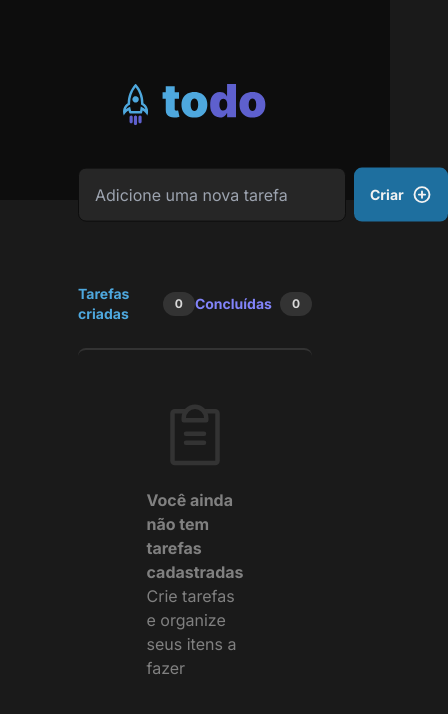
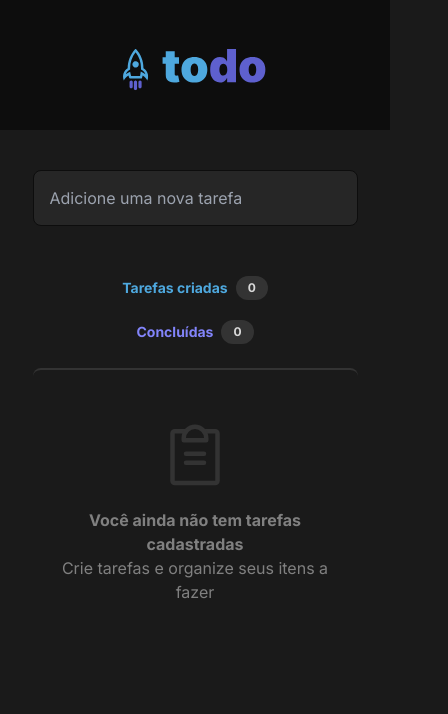
Before and after one commit to JamDev0/To-Do-Do-Do, a React (Vite) app: page / in a window 390 px wide. Shown: the top 714 px of the page, 448 px wide, since content can reach past the window. Built offline with nearby package versions, Linux system fonts and the light colour scheme.

Commit message:
V 2.0.0
Versão com local storage e com a versão mobile arrumada

```diff
--- a/package.json
+++ b/package.json
@@ -10,7 +10,8 @@
   "dependencies": {
     "phosphor-react": "^1.4.1",
     "react": "^18.0.0",
-    "react-dom": "^18.0.0"
+    "react-dom": "^18.0.0",
+    "react-responsive": "^9.0.0-beta.10"
   },
   "devDependencies": {
     "@types/react": "^18.0.0",
--- a/src/modules/CreateNewToDo.tsx
+++ b/src/modules/CreateNewToDo.tsx
@@ -2,31 +2,73 @@ import { PlusCircle } from 'phosphor-react';
 
 import { useState } from 'react';
 
+import { useMediaQuery } from 'react-responsive';
+
 interface CreateNewToDoProps {
-    createButtonClickEvent: (arg: string) => void;
+    handleCreateToDoEvent: (arg: string) => void;
 }
 
-export function CreateNewToDo({ createButtonClickEvent }: CreateNewToDoProps) {
+export function CreateNewToDo({ handleCreateToDoEvent }: CreateNewToDoProps) {
     const [inputValue, setInputValue] = useState<string>('');
+    const [isInputFocused, setIsInputFocused] = useState<boolean>(false)
+
+    const isDesktop = useMediaQuery({ query: '(min-width: 1024px)' });
+
+    function toggleIsInputFocused() {
+        setIsInputFocused(!isInputFocused);
+    }
+
+    return(
+        <form
+         className="
+            flex flex-col gap-y-[10px] w-full mb-[50px] gap-x-2
+            lg:flex-row lg:-translate-y-[60%] lg:h-[54px] lg:mb-[30px]
+         "
+        >
 
 
-    return(
-        <form className="flex w-full mb-[30px] h-[54px] gap-x-2 -translate-y-[60%]">
             <input
              type='text'
+             name='createToDoInput'
              className="grow text-brand-base-gray-100 bg-brand-base-gray-500 p-4 rounded-lg font-brand-gray-300:placeholder border-brand-base-gray-700 border focus:border-transparent"
              placeholder='Adicione uma nova tarefa'
              onChange={ event => {setInputValue(event.target.value)}}
+             onFocus={ () => !isInputFocused ? toggleIsInputFocused() : null }
+             onBlur={ event => {event.relatedTarget?.name === 'createNewToDoButton' ? null : toggleIsInputFocused()} }
              value={inputValue}
             >
 
             </input>
-            <button
-             className="transition-colors duration-200 grow-0 p-4 rounded-lg align-middle bg-brand-blue-500 text-sm font-bold flex gap-x-2 justify-center items-center text-brand-base-gray-100 hover:bg-brand-blue-400 focus:bg-brand-blue-400"
-             onClick={ event => {event.preventDefault(); createButtonClickEvent(inputValue); setInputValue('')}}
-            >
-                Criar <PlusCircle weight='bold' className='w-5 h-5'/>
-            </button>
+
+            {
+                isDesktop ?
+                    (
+                        <button
+                         name='createNewToDoButton'
+                         className="transition-colors duration-200 grow-0 p-4 rounded-lg align-middle bg-brand-blue-500 text-sm font-bold flex gap-x-2 justify-center items-center text-brand-base-gray-100 hover:bg-brand-blue-400 focus:bg-brand-blue-400"
+                         onClick={ event => {event.preventDefault(); handleCreateToDoEvent(inputValue); setInputValue('')}}
+                        >
+                            Criar <PlusCircle weight='bold' className='w-5 h-5'/>
+                        </button>
+                    )
+                :
+                    (
+                        isInputFocused ?
+                            (
+                                <button
+                                 name='createNewToDoButton'
+                                 className="transition-colors duration-200 grow-0 p-4 rounded-lg align-middle bg-brand-blue-500 text-sm font-bold flex gap-x-2 justify-center items-center text-brand-base-gray-100 hover:bg-brand-blue-400 focus:bg-brand-blue-400"
+                                 onClick={ event => {event.preventDefault(); handleCreateToDoEvent(inputValue); setInputValue('')}}
+                                 onBlur={ event => {event.relatedTarget?.name === 'createToDoInput' ? null : toggleIsInputFocused()} }
+                                >
+                                    Criar <PlusCircle weight='bold' className='w-5 h-5'/>
+                                </button>
+                            )
+                        :
+                            null
+                    )
+            }
+
         </form>
     )
 }
--- a/src/modules/Header.tsx
+++ b/src/modules/Header.tsx
@@ -2,10 +2,17 @@ import TextLogo from '../../public/TextLogo.svg'
 
 export function Header() {
     return (
-        <header className="h-[200px] w-full bg-brand-base-gray-700 flex justify-center">
+        <header
+         className="
+            h-[130px] w-full bg-brand-base-gray-700 flex justify-center mb-[40px]
+            lg:h-[200px] lg:mb-0
+         "
+        >
             <img
              src={TextLogo}
-             className="w-36 aspect-auto"
+             className="
+                w-36 aspect-auto
+             "
             />
         </header>
     )
--- a/src/modules/Main.tsx
+++ b/src/modules/Main.tsx
@@ -11,24 +11,39 @@ interface ToDosInterface {
 
 export function Main() {
     const [toDos, setToDos] = useState<ToDosInterface[] | []>([]);
+    const [wasComponentRendered, setWasComponentRendered] = useState<boolean>(false)
 
+    async function getToDos() {
+        return JSON.parse(localStorage.getItem('ToDos')!);
+    }
 
-    // codigos que são usados para facilitar o teste do app, carregam ToDos pre feitos de um arquivo json local
+    useEffect(()=>{
+        if(localStorage.getItem('ToDos') !== null)
+        {
+            getToDos().then(data => setToDos(data));
+        }
+        setWasComponentRendered(true);
+    }, []);
 
-    // async function getToDos() {
-    //     return fetch('../../../Jsons/ToDos.json').then(res => res.json()).then(data => {return data})
-    // }
-
-    // useEffect(()=>{
-    //     getToDos().then(data => setToDos(data));
-    // }, []);
-
+    useEffect(()=>{
+        if(wasComponentRendered)
+        {
+            localStorage.setItem('ToDos', JSON.stringify(toDos))
+        }
+    }, [toDos, wasComponentRendered])
 
     function handleToDoCheck(submitterId: number) {
         let toDosElements = toDos;
         let submitter = toDosElements.find(element => element.id === submitterId)!;
         submitter.isChecked = !submitter.isChecked;
-        let toDosElementsWithSubmitterAltered = toDosElements.map(element => element.id !== submitterId ? element : submitter);
+        let toDosElementsWithSubmitterAltered = [];
+        if(submitter.isChecked)
+        {
+            toDosElementsWithSubmitterAltered = toDos.filter(element => element.id !== submitterId);
+            toDosElementsWithSubmitterAltered.push(submitter);
+        } else {
+            toDosElementsWithSubmitterAltered = toDosElements.map(element => element.id !== submitterId ? element : submitter);
+        }
 
         setToDos(toDosElementsWithSubmitterAltered);
     }
@@ -40,17 +55,23 @@ export function Main() {
     }
 
     function handleToDoCreation(submitterText: string) {
-        setToDos([...toDos, {
+        setToDos([{
             id: toDos.length + 1,
             content: submitterText,
             isChecked: false,
-        }])
+        }, ...toDos])
     }
 
+
     return(
-        <main className="w-3/5 mx-auto mb-[100px]">
+        <main
+         className="
+            w-5/6 mx-auto mb-[100px]
+            lg:w-3/5
+         "
+        >
             <CreateNewToDo
-             createButtonClickEvent={handleToDoCreation}
+             handleCreateToDoEvent={handleToDoCreation}
             />
 
             <ToDos
--- a/src/modules/ToDo.tsx
+++ b/src/modules/ToDo.tsx
@@ -10,12 +10,13 @@ interface ToDoProps {
 
 export function ToDo({content, isChecked, id, clickEvent, removeEvent}:ToDoProps) {
     return (
-        <div className={`flex order-50 gap-x-3 items-start p-5 bg-brand-base-gray-500 rounded-lg border-brand-base-gray-400 border ${isChecked ? 'order-last' : 'order-first' }`}>
+        <div className={`flex gap-x-3 items-start p-5 bg-brand-base-gray-500 rounded-lg border-brand-base-gray-400 border`}>
 
             <div
              tabIndex={0}
              className={`rounded-full w-[1.25rem] h-[1.254rem] max-w-[1.254rem] max-h-[1.254rem] min-h-[1.254rem] min-w-[1.254rem] cursor-pointer grow transition-colors duration-300 ${isChecked ? 'bg-brand-purple-500 flex justify-center items-center border-0 hover:bg-brand-purple-400 focus:bg-brand-purple-400' : 'border-2 border-brand-blue-400 hover:bg-brand-blue-400 hover:bg-opacity-30 focus:bg-brand-blue-400 focus:bg-opacity-30'}`}
              onClick={() => clickEvent(id)}
+             onKeyUp={ event => {event.key === 'Enter' ? clickEvent(id) : null}}
             >
                 {
                     isChecked ?
@@ -28,6 +29,7 @@ export function ToDo({content, isChecked, id, clickEvent, removeEvent}:ToDoProps
             <p className={`text-brand-base-gray-100 text-sm grow-0 ${isChecked ? 'text-brand-base-gray-300 line-through' : ''}`}>{content}</p>
 
             <Trash
+             onKeyUp={ event => {event.key === 'Enter' ? removeEvent(id) : null}}
              tabIndex={0}
              className="text-brand-base-gray-300 transition-colors duration-200 outline-1 max-w-[1.7rem] max-h-[1.7rem] min-h-[1.7rem] min-w-[1.7rem] cursor-pointer ml-auto grow p-1 rounded hover:bg-brand-base-gray-400 hover:text-brand-base-danger-400 focus:bg-brand-base-gray-400 focus:text-brand-base-danger-400"
              onClick={() => { removeEvent(id) }}
--- a/src/modules/ToDos/modules/Header.tsx
+++ b/src/modules/ToDos/modules/Header.tsx
@@ -24,7 +24,13 @@ export function Header({ ToDos }:HeaderProps) {
     }, [ToDos]);
 
     return (
-        <header className="flex w-full justify-between mb-[24px] font-bold text-sm">
+        <header
+         className="
+            flex flex-col items-center w-full justify-between mb-[24px] font-bold text-sm gap-y-[20px]
+            lg:flex-row lg:gap-y-0
+         "
+        >
+
             <div className="flex items-center gap-x-2">
                 <span className="text-brand-blue-400">Tarefas criadas</span>
                 <span className="text-brand-base-gray-200 bg-brand-base-gray-400 rounded-full px-3 py-1 text-xs">{numOfCreatedToDos}</span>
--- a/src/modules/ToDos/modules/Main.tsx
+++ b/src/modules/ToDos/modules/Main.tsx
@@ -24,7 +24,12 @@ export function Main({ ToDos, toDoCheckEvent, toDoRemoveEvent }:MainProps) {
     }
 
     return (
-        <main className={`w-full relative ${!doToDosExists() ? 'flex items-center justify-center px-20 py-[50px] rounded-lg border-brand-base-gray-400 border-t-2' : 'flex flex-col gap-y-[12px]'}`}>
+        <main
+         className={`
+            w-full relative
+            ${!doToDosExists() ? 'flex items-center justify-center px-5 py-[50px] rounded-lg border-brand-base-gray-400 border-t-2 lg:px-20' : 'flex flex-col gap-y-[12px]'}
+         `}
+        >
             {
                 doToDosExists() ?
                     (
@@ -34,7 +39,7 @@ export function Main({ ToDos, toDoCheckEvent, toDoRemoveEvent }:MainProps) {
                     )
                 :
                     (
-                        <div className="flex flex-col items-center justify-center gap-y-[16px]">
+                        <div className="flex flex-col items-center justify-center gap-y-[16px] text-center">
                             <ClipboardText className="w-[4.5rem] h-[4.5rem] text-brand-base-gray-400"/>
 
                             <div className="flex flex-col items-center text-base text-brand-base-gray-300">
--- a/vite.config.ts
+++ b/vite.config.ts
@@ -3,5 +3,9 @@ import react from '@vitejs/plugin-react'
 
 // https://vitejs.dev/config/
 export default defineConfig({
-  plugins: [react()]
+  plugins: [react()],
+
+  server: {
+    host: '0.0.0.0'
+  }
 })
```
Also changed, not shown: 1 other file (tests, documents, lock files or other folders).
